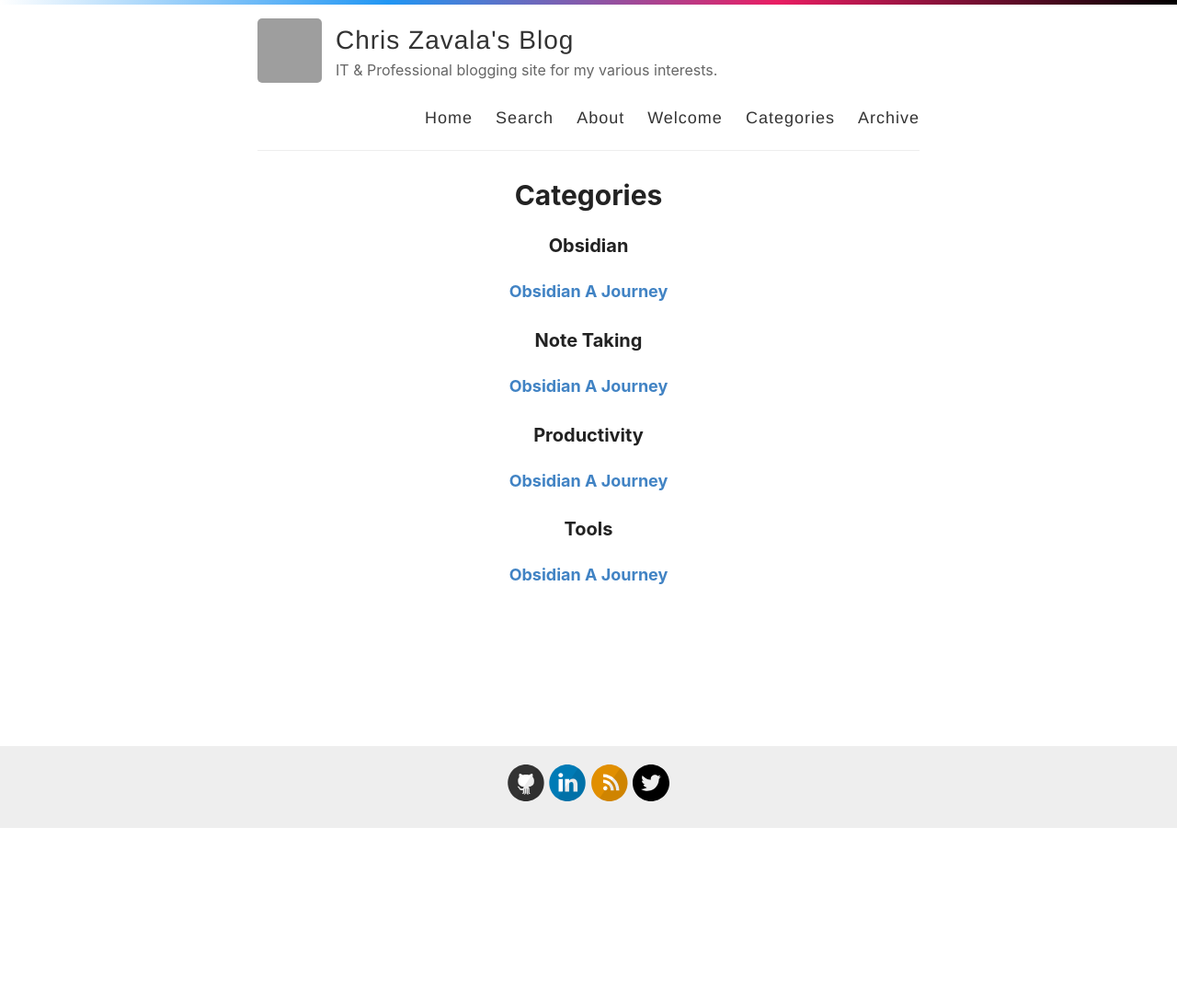
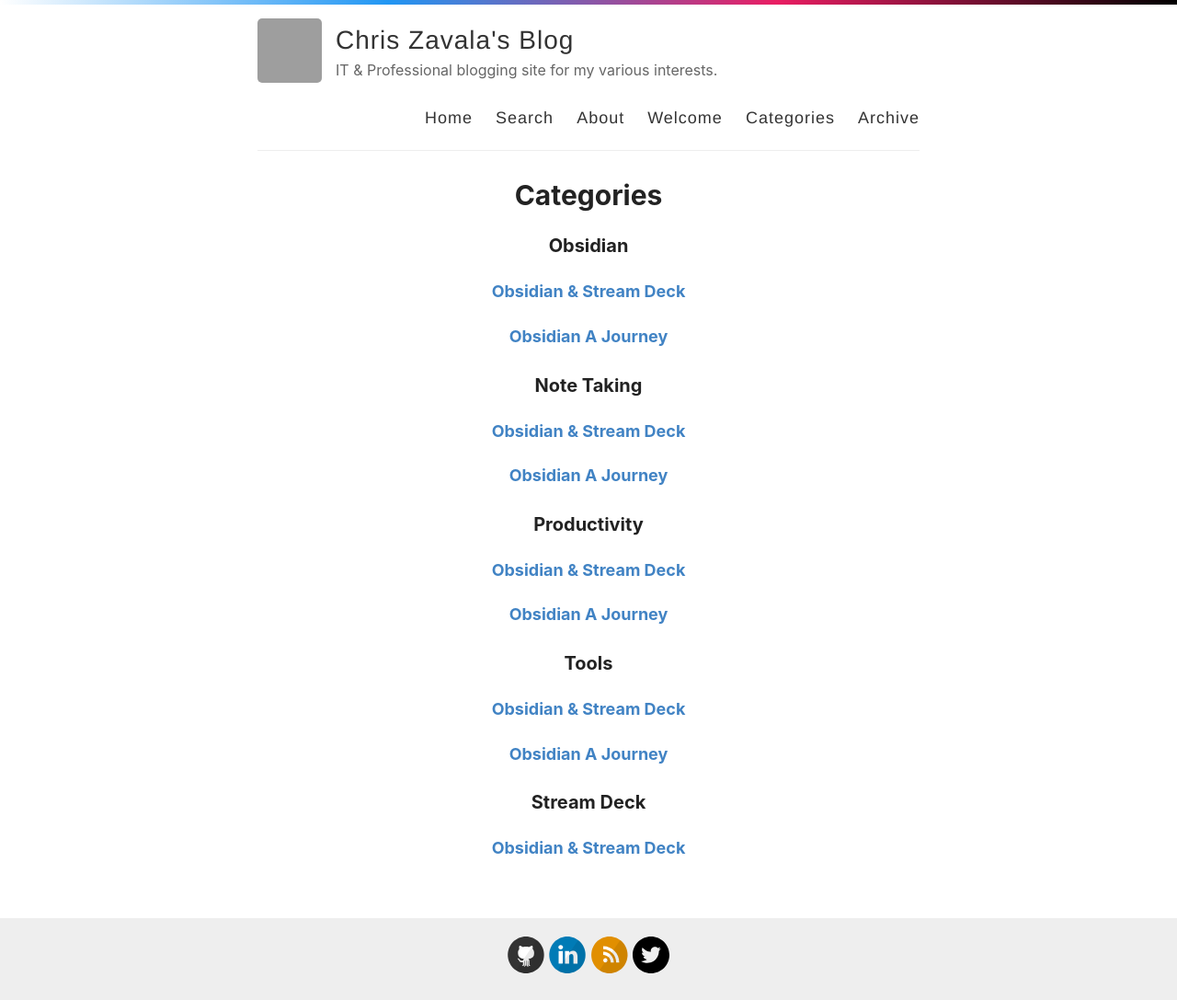
Before and after one commit to zavalalabs/zavalalabs.github.io, a Jekyll site: the page built from _pages/categories.md, in a window 1280 px wide. Shown: the whole page at 92% size. Built offline with Jekyll 4.4.1, drawn with Linux system fonts in a browser that asks for light colours; before the commit the page ends 901 px from its top, so only the background shows below that; grey boxes are pictures that could not be loaded.

```diff
--- a/_includes/analytics_head.html
+++ b/_includes/analytics_head.html
@@ -4,7 +4,6 @@
         window.dataLayer = window.dataLayer || [];
         function gtag(){dataLayer.push(arguments);}
         gtag('js', new Date());
-
         gtag('config', '{{ site.google_analytics_ga4 }}');
       </script>
 {% endif %}
--- /dev/null
+++ b/_posts/2024-05-15-Obsidian-Stream-Deck.md
@@ -0,0 +1,5 @@
+---
+layout: post
+title: Obsidian & Stream Deck
+categories: [Obsidian, Note Taking, Productivity, Tools, Stream Deck]
+---
```
Also changed, not shown: .github/FUNDING.yml, 1 other file.
